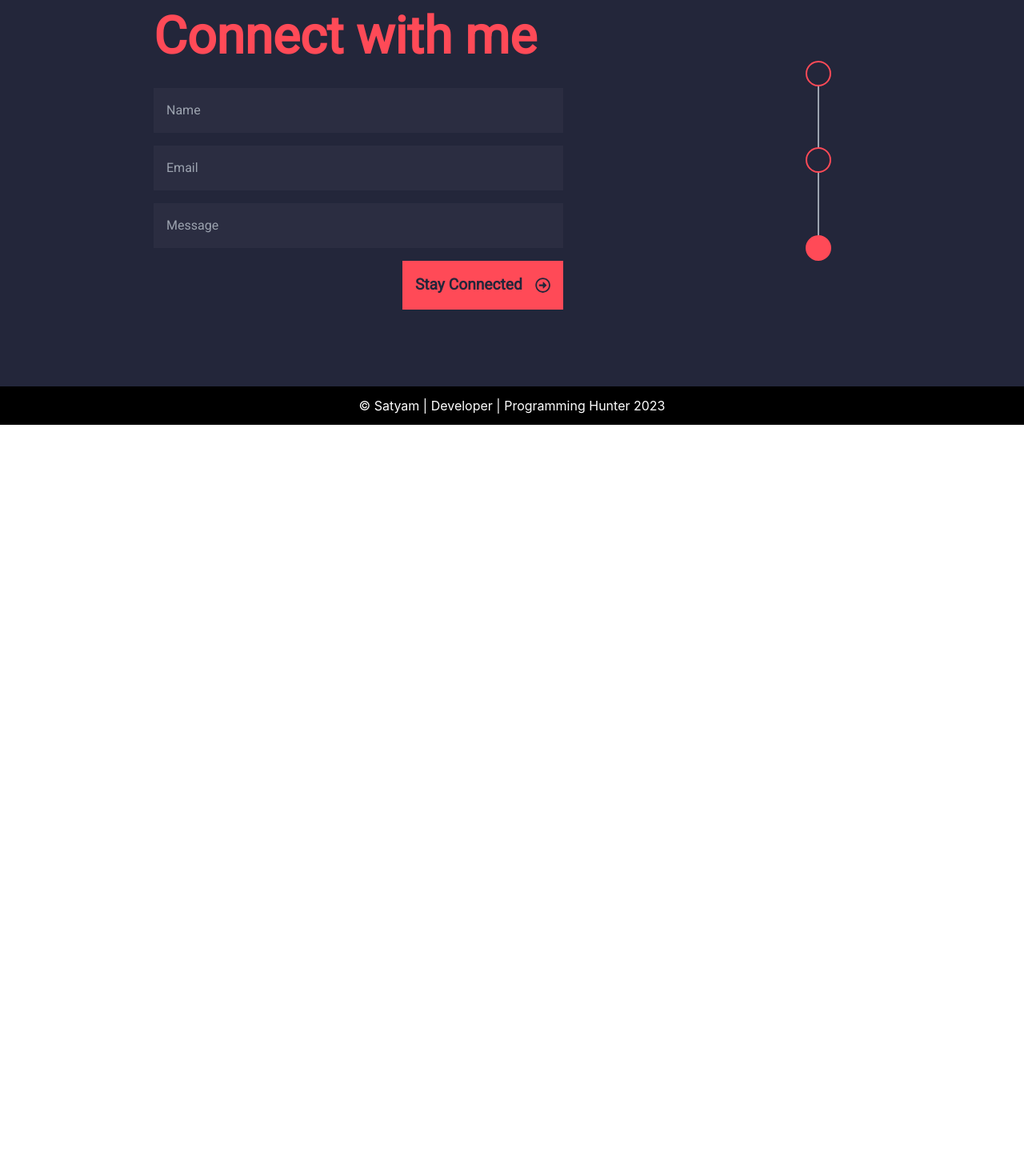
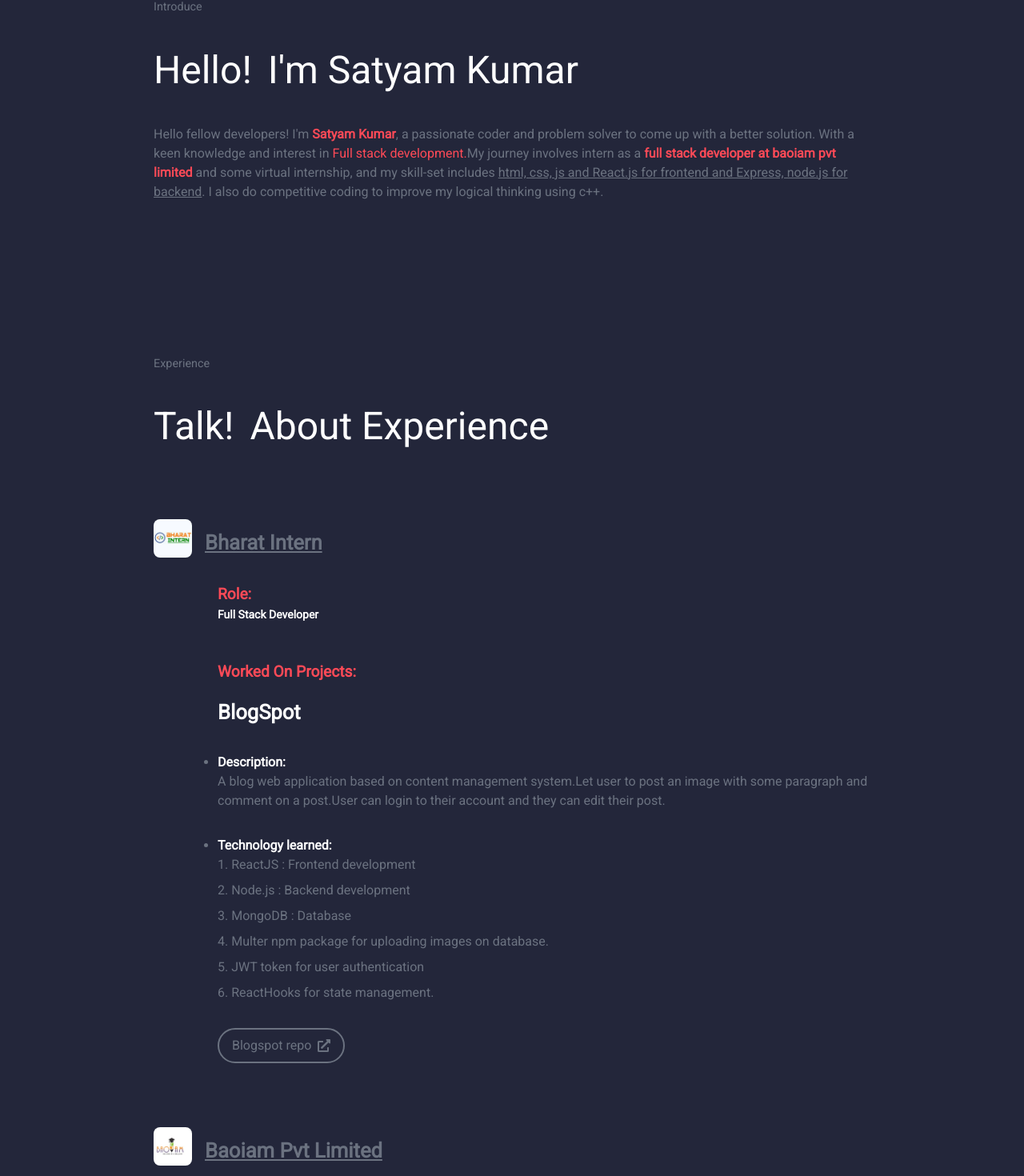
Before and after one commit to silentvoice143/portfolio, a React (Create React App) app: page /portfolio/about in a window 1280 px wide. Shown: the part 178-1648 px from the top of the page at 80% size. Before the commit the page ends 800 px from the top, so only its background shows below. Built offline with nearby package versions, Linux system fonts and the light colour scheme; a web font is replaced by a local one.

Commit message:
about update1

```diff
--- a/src/components/About/About.jsx
+++ b/src/components/About/About.jsx
@@ -1,4 +1,5 @@
 import React, { useState, useEffect } from "react";
+import { Link } from "react-router-dom";
 import { FaDatabase, FaDownload, FaPerson } from "react-icons/fa6";
 import { BsGlobe2 } from "react-icons/bs";
 import { BsDatabaseFillCheck } from "react-icons/bs";
@@ -8,11 +9,15 @@
   FaFileCode,
   FaGithub,
   FaNodeJs,
+  FaExternalLinkAlt,
 } from "react-icons/fa";
 import {} from "react-icons/fa6";
 import { MdOutlineManageAccounts } from "react-icons/md";
 import { RiSpeakFill } from "react-icons/ri";
 import adduser from "../email";
+
+import bharatinternlogo from "./companylogo/bharatintern.jpeg";
+import baoiamlogo from "./companylogo/baoiam.jpeg";
 
 function About() {
   const [email, setEmail] = useState("");
@@ -25,8 +30,113 @@
     setName("");
     setMessage("");
   }
+
   return (
     <div className="about-container">
+      <div className="intro py-[6rem] px-[15%] bg-lightgray font-roboto relative text-white">
+        <h3 className="text-[0.9rem] text-gray-500">Introduce</h3>
+        <h1 className="text-[3rem] my-8">
+          <span className="mr-2">Hello!</span> I'm Satyam Kumar
+        </h1>
+        <p className="text-gray-500">
+          Hello fellow developers! I'm{" "}
+          <span className="text-pred font-bold">Satyam Kumar</span>, a
+          passionate coder and problem solver to come up with a better solution.
+          With a keen knowledge and interest in{" "}
+          <span className="text-pred">Full stack development.</span>
+          My journey involves intern as a{" "}
+          <span className="text-pred font-bold">
+            full stack developer at baoiam pvt limited
+          </span>{" "}
+          and some virtual internship, and my skill-set includes{" "}
+          <span className="underline">
+            html, css, js and React.js for frontend and Express, node.js for
+            backend
+          </span>
+          . I also do competitive coding to improve my logical thinking using
+          c++.
+        </p>
+      </div>
+
+      <div className="experience intro py-[6rem] px-[15%] bg-lightgray font-roboto relative text-white">
+        <h3 className="text-[0.9rem] text-gray-500">Experience</h3>
+        <h1 className="text-[3rem] my-8 mb-[5rem]">
+          <span className="mr-2">Talk!</span> About Experience
+        </h1>
+        <div className="internship flex flex-col gap-20">
+          <div className="bharatintern">
+            <div className="flex gap-4 mb-8">
+              <img
+                className="w-12 h-12 rounded-lg"
+                src={bharatinternlogo}
+                alt=""
+                srcset=""
+              />
+              <h1 className="font-semibold mt-auto text-[1.6rem] underline text-gray-500">
+                Bharat Intern
+              </h1>
+            </div>
+            <div className="pl-20">
+              <h1 className="text-[1.2rem] text-pred font-bold">Role:</h1>
+              <p className="font-bold text-sm mb-12">Full Stack Developer</p>
+              <h1 className="text-[1.2rem] text-pred font-bold">
+                Worked On Projects:
+              </h1>
+              <h1 className="font-semibold text-[1.6rem] mt-4">BlogSpot</h1>
+              <ul className="text-gray-500 list-disc child:my-8">
+                <li>
+                  <span className=" text-white font-semibold">
+                    Description:{" "}
+                  </span>
+                  <p>
+                    A blog web application based on content management
+                    system.Let user to post an image with some paragraph and
+                    comment on a post.User can login to their account and they
+                    can edit their post.
+                  </p>
+                </li>
+                <li>
+                  <span className=" text-white font-semibold">
+                    Technology learned:{" "}
+                  </span>
+                  <ul className="list-inside list-decimal child:mb-2">
+                    <li>ReactJS : Frontend development</li>
+                    <li>Node.js : Backend development</li>
+                    <li>MongoDB : Database</li>
+                    <li>
+                      Multer npm package for uploading images on database.
+                    </li>
+                    <li>JWT token for user authentication</li>
+                    <li>ReactHooks for state management.</li>
+                  </ul>
+                </li>
+              </ul>
+              <Link
+                to="https://github.com/silentvoice143/BlogSpot"
+                target="_blank"
+                className=" px-4 py-2 border-2 border-gray-500 rounded-full inline-flex gap-2 text-gray-500 hover:border-white hover:text-white items-center"
+              >
+                <p>Blogspot repo</p>
+                <FaExternalLinkAlt />
+              </Link>
+            </div>
+          </div>
+          <div className="baoiamintern">
+            <div className="flex gap-4">
+              <img
+                className="w-12 h-12 rounded-lg"
+                src={baoiamlogo}
+                alt=""
+                srcset=""
+              />
+              <h1 className="font-semibold mt-auto text-[1.6rem] underline text-gray-500">
+                Baoiam Pvt Limited
+              </h1>
+            </div>
+          </div>
+        </div>
+      </div>
+
       <div
         className="contact-section py-[6rem] px-[15%] bg-lightgray font-roboto relative"
         id="Contact"
```
Also changed, not shown: src/components/About/companylogo/baoiam.jpeg (added), src/components/About/companylogo/bharatintern.jpeg (added).
